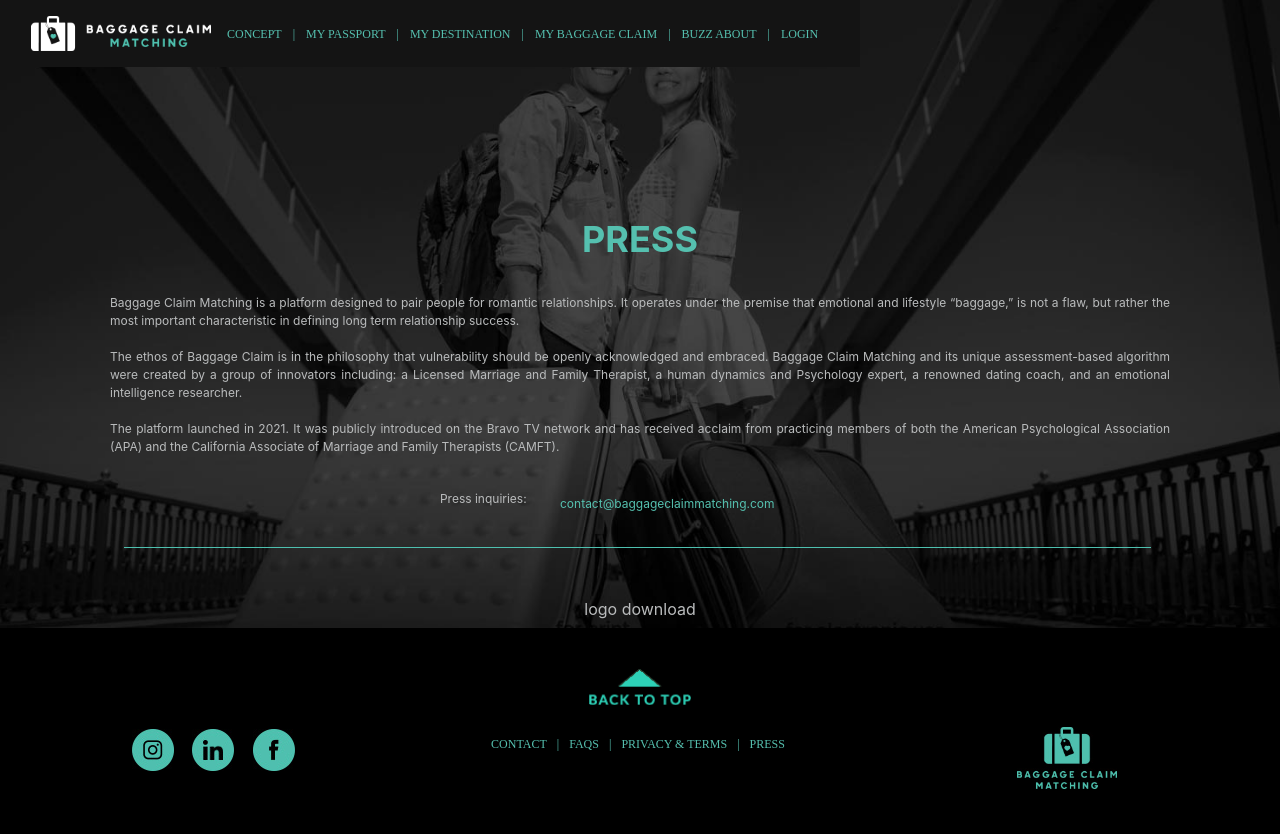
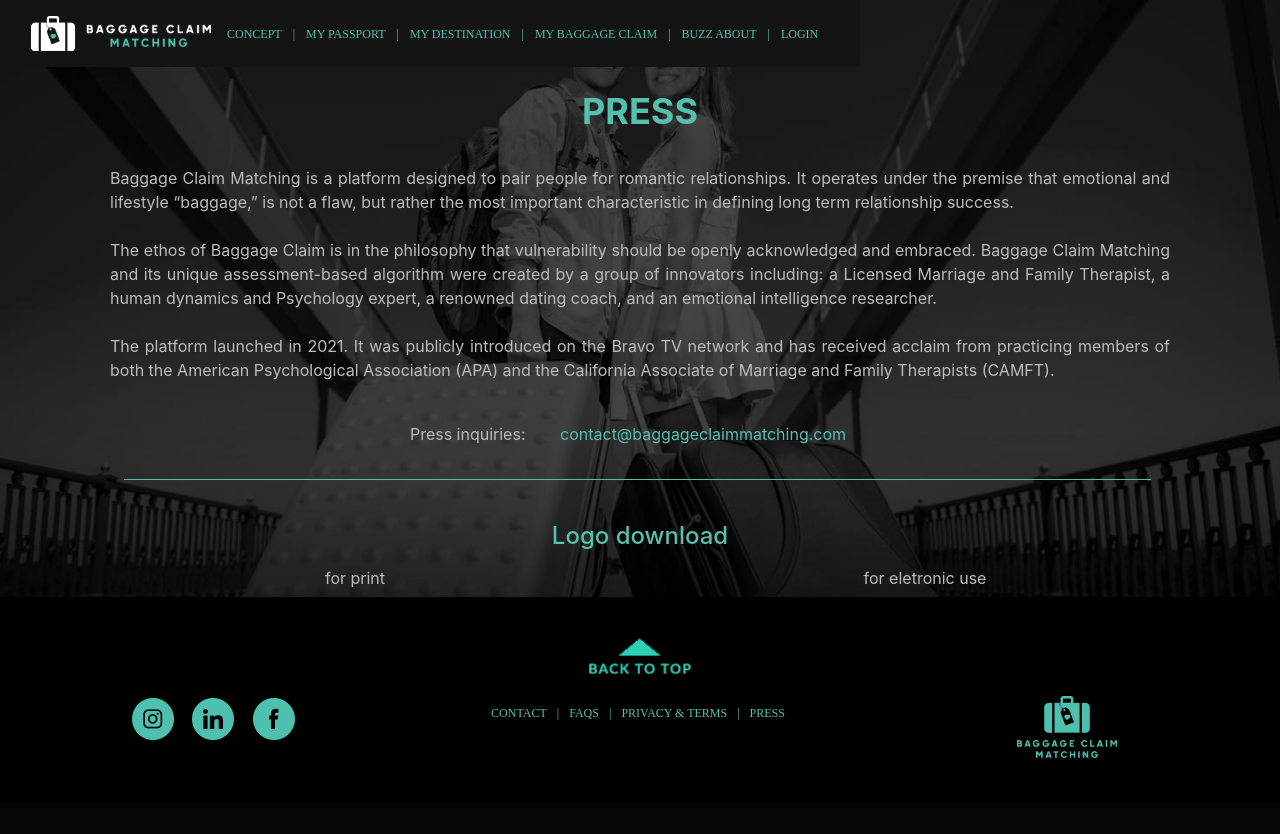
Before and after one commit to foster-tech/baggageclaim, a Django app: page /press/ in a window 1280 px wide. After the commit the page ends 758 px from the top, so only its background shows below. Run offline with Django 3.2, Linux system fonts and the light colour scheme; parts of the project's set-up code (start-up, migrations or seed data) failed here and were passed over; some libraries are stand-ins or nearby versions; some web fonts are replaced.

Commit message:
tasks 41 and 38

```diff
--- a/assets/css/style.css
+++ b/assets/css/style.css
@@ -2051,7 +2051,7 @@ body, html {
 }
 .style428 {text-align: center;font-weight: bold
 }
-.style429 {text-align: justify;padding-top: 218px
+.style429 {text-align: justify;padding-top: 90px
 }
 .style430 {background-image: url("../image/linha.png");background-size: cover
 }
--- a/templates/contact.html
+++ b/templates/contact.html
@@ -24,7 +24,7 @@
                         <p class="style230">CONTACT US</p>
                         <p class="style231">
                         Need help setting up or managing
-                        your Baggage Claim Passport?</p><button id="btn1" class="btn style232 text-center">click here for assistance</button>
+                        your Baggage Claim Passport?</p><button id="btn1" onclick="location.href='mailto:contact@baggageclaimmatching.com'" class="btn style232 text-center">click here for assistance</button>
                         <p class="style233">Are you an investor who loves
                         the concept of Baggage Claim?
                         We’d love to hear from you!
--- a/templates/press.html
+++ b/templates/press.html
@@ -23,7 +23,7 @@
                     <div class="col-12 style429">
 
                         <h1 style="color: #55c0af; font-size: 36px;" class="style428">PRESS</h1>
-                        <p style="color: #babcbd; font-size: 12px;" class="style434">Baggage Claim Matching is a platform
+                        <p style="color: #babcbd; font-size: 16px;" class="style434">Baggage Claim Matching is a platform
                             designed to pair people for romantic relationships. It operates under the premise that emotional
                             and lifestyle “baggage,” is not a flaw, but rather the most important characteristic in defining
                             long term relationship success. <br><br>
@@ -39,11 +39,11 @@
             </div>
             <div class="container">
                 <div class="row">
-                    <div class="text-right col-lg-5" style="color: #babcbd; font-size: 12px;">
+                    <div class="text-right col-lg-5" style="color: #babcbd; font-size: 16px;">
                         <p>Press inquiries:&nbsp;</p>
                     </div>
                     <div class="col text-left " >
-                        <p><a style="color: #55c0af; font-size: 12px;" href="mailto:contact@baggageclaimmatching.com" >contact@baggageclaimmatching.com</a></p>
+                        <p><a style="color: #55c0af; font-size: 16px;" href="mailto:contact@baggageclaimmatching.com" >contact@baggageclaimmatching.com</a></p>
                     </div>
                 </div>
             </div>
@@ -56,9 +56,16 @@
             </div>
             <div class="container mt-4">
                 <div class="row">
-                    <div class="col text-center">
-                        <a class="btn" style="color: #babcbd;"href="static/image/logo-1.pdf" target="_blank">logo download</a>
+                    <div class="text-center col-12">
+                        <h4 style="color: #55c0af;">Logo download</h4>
                     </div>
+                    <div class="text-center col-6">
+                        <a class="btn" style="color: #babcbd;"href="static/image/logo-1.pdf" target="_blank">for print</a>
+                    </div>
+                    <div class="text-center col-6">
+                        <a class="btn" style="color: #babcbd;"href="static/image/logo-1.pdf" target="_blank">for eletronic use</a>
+                    </div>
+                </div>
                 </div>
             </div>
         </section>
@@ -71,7 +78,7 @@
                     <div class="col-12 style429">
 
                         <h1 style="color: #55c0af; font-size: 36px;" class="style428">PRESS</h1>
-                        <p style="color: #babcbd; font-size: 14px;" class="style434">Baggage Claim Matching is a platform designed to pair people for romantic relationships. It operates under the premise that emotional and
+                        <p style="color: #babcbd; font-size: 16px;" class="style434">Baggage Claim Matching is a platform designed to pair people for romantic relationships. It operates under the premise that emotional and
                         lifestyle “baggage,”
                         is not a flaw, but rather the most important characteristic in defining long term relationship success. The ethos of Baggage Claim is in the philosophy that vulnerability should be openly acknowledged and embraced.
                         Baggage Claim Matching is a platform designed to pair people for romantic relationships. It operates under the premise that emotional and lifestyle “baggage,” is not a flaw, but rather the most important characteristic in
@@ -103,7 +110,13 @@
             <div class="container mt-md-4 style441">
                 <div class="row">
                     <div class="text-center col-12">
-                        <a class="btn" style="color: #babcbd;"href="static/image/logo-1.pdf" target="_blank">logo download</a>
+                        <h4 style="color: #55c0af;">Logo download</h4>
+                    </div>
+                    <div class="text-center col-6">
+                        <a class="btn" style="color: #babcbd;"href="static/image/logo-1.pdf" target="_blank">for print</a>
+                    </div>
+                    <div class="text-center col-6">
+                        <a class="btn" style="color: #babcbd;"href="static/image/logo-1.pdf" target="_blank">for eletronic use</a>
                     </div>
                 </div>
             </div>
```
Also changed, not shown: templates/concept.html (+4 -4 lines).
